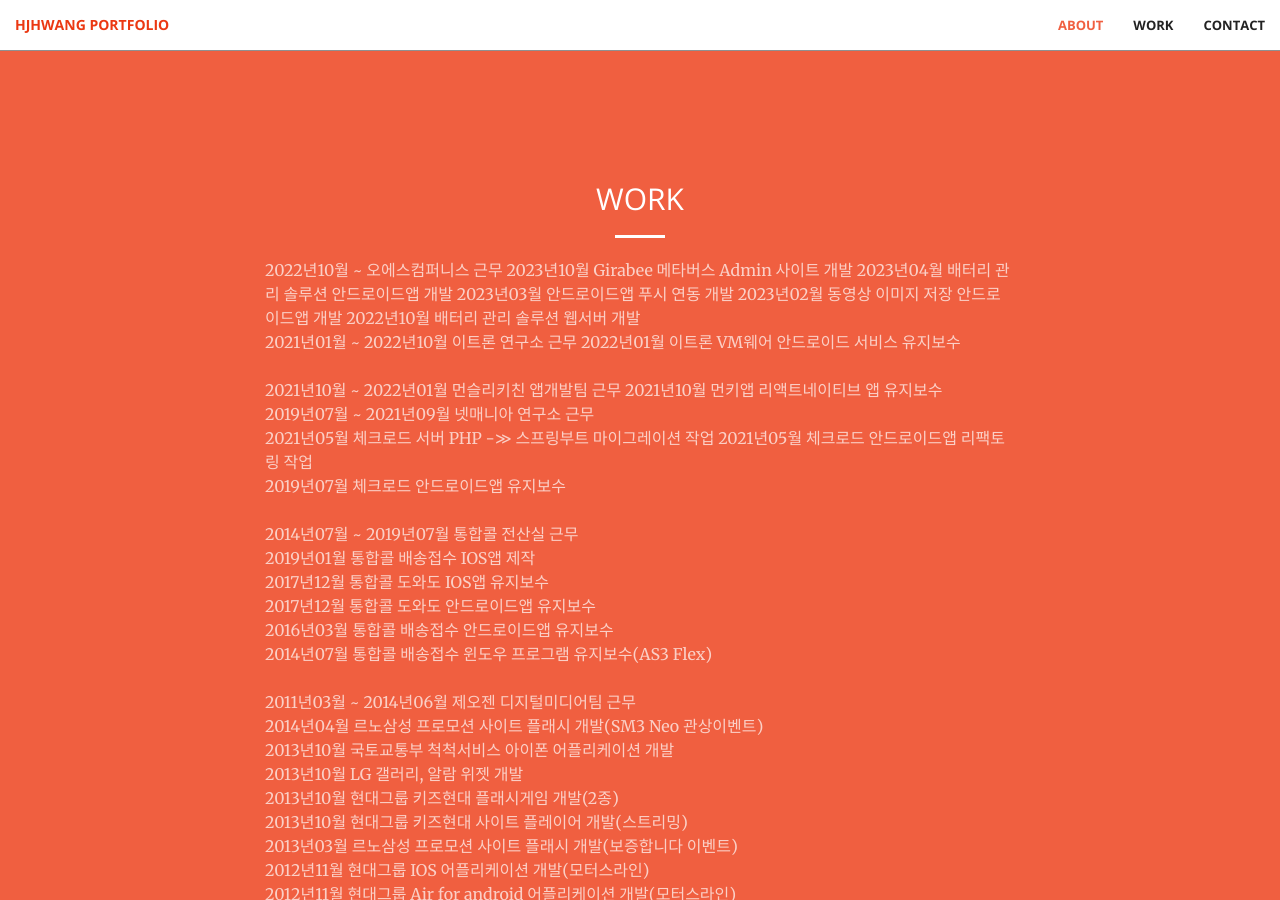
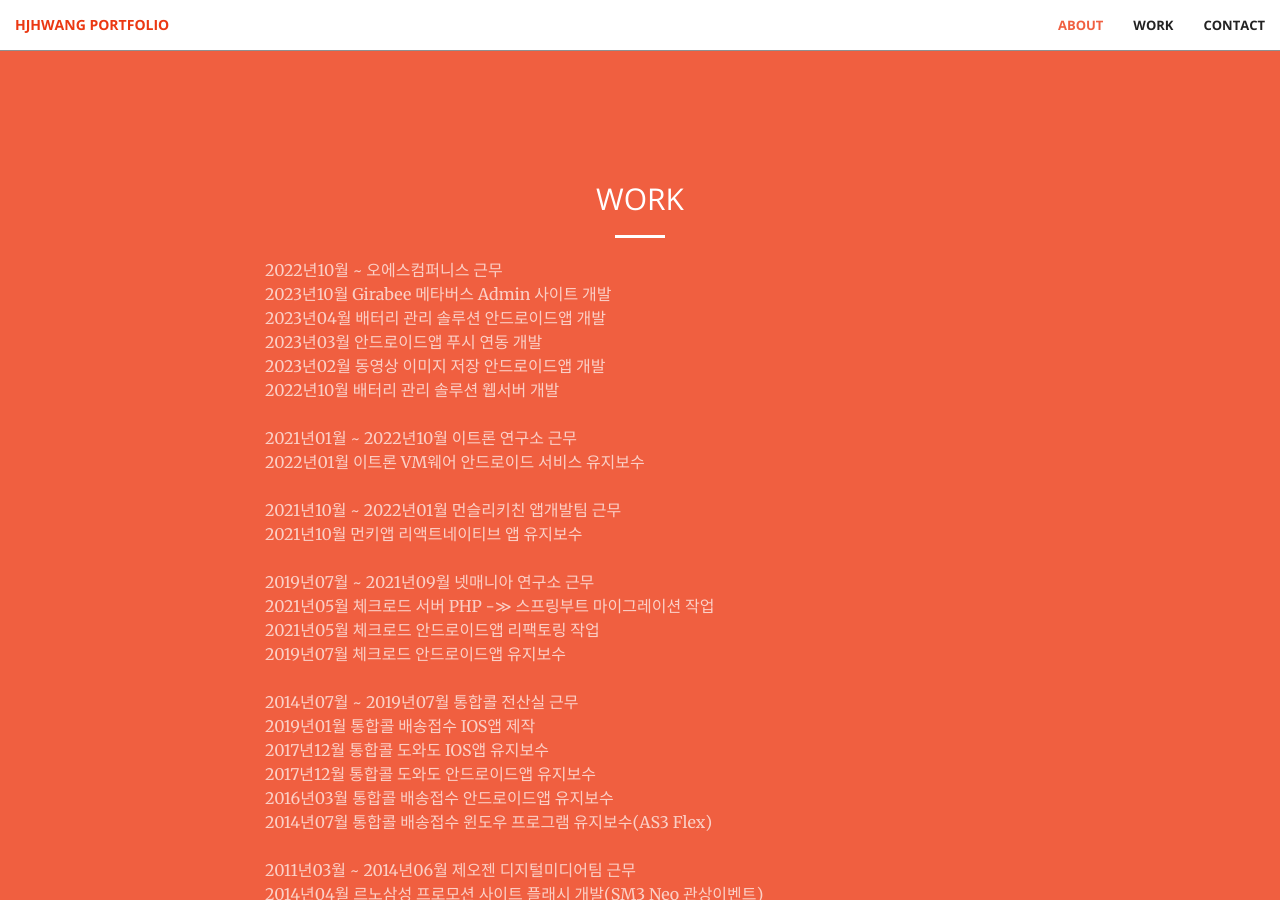
Before and after one commit to hjhwang/portfolio, a Jekyll site: the page built from index.html, in a window 1280 px wide and 900 px high, scrolled down 1258 px. Built offline with Jekyll 4.4.1, drawn with Linux system fonts in a browser that asks for light colours.

```diff
--- a/_includes/services.html
+++ b/_includes/services.html
@@ -11,21 +11,21 @@
         <div class="row">
             <div class="col-lg-8 col-lg-offset-2 text-left">
               <p class="text-faded">
-                    2022년10월 ~ 오에스컴퍼니스 근무
-                    2023년10월    Girabee 메타버스 Admin 사이트 개발
-                    2023년04월    배터리 관리 솔루션 안드로이드앱 개발
-                    2023년03월    안드로이드앱 푸시 연동 개발
-                    2023년02월    동영상 이미지 저장 안드로이드앱 개발
-                    2022년10월    배터리 관리 솔루션 웹서버 개발
+                    2022년10월 ~ 오에스컴퍼니스 근무<br>
+                    2023년10월    Girabee 메타버스 Admin 사이트 개발<br>
+                    2023년04월    배터리 관리 솔루션 안드로이드앱 개발<br>
+                    2023년03월    안드로이드앱 푸시 연동 개발<br>
+                    2023년02월    동영상 이미지 저장 안드로이드앱 개발<br>
+                    2022년10월    배터리 관리 솔루션 웹서버 개발<br>
                     <br>
-                    2021년01월 ~ 2022년10월 이트론 연구소 근무
+                    2021년01월 ~ 2022년10월 이트론 연구소 근무<br>
                     2022년01월    이트론 VM웨어 안드로이드 서비스 유지보수<br>
                     <br>
-                    2021년10월 ~ 2022년01월 먼슬리키친 앱개발팀 근무
-                    2021년10월    먼키앱 리액트네이티브 앱 유지보수
+                    2021년10월 ~ 2022년01월 먼슬리키친 앱개발팀 근무<br>
+                    2021년10월    먼키앱 리액트네이티브 앱 유지보수<br>
                     <br>
                     2019년07월 ~ 2021년09월 넷매니아 연구소 근무<br>
-                    2021년05월    체크로드 서버 PHP -≫ 스프링부트 마이그레이션 작업
+                    2021년05월    체크로드 서버 PHP -≫ 스프링부트 마이그레이션 작업<br>
                     2021년05월    체크로드 안드로이드앱 리팩토링 작업<br>
                     2019년07월    체크로드 안드로이드앱 유지보수<br>
                     <br>
```
